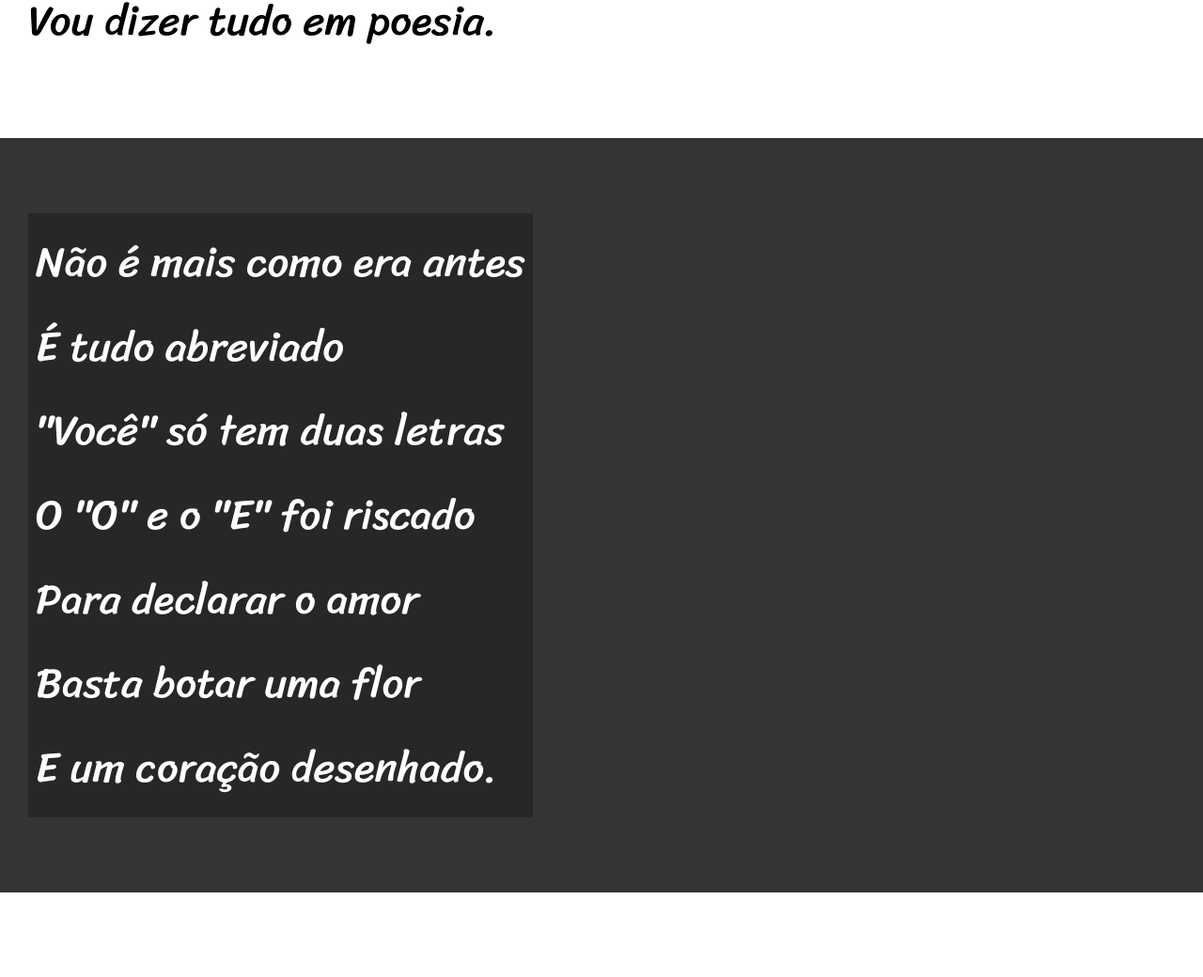
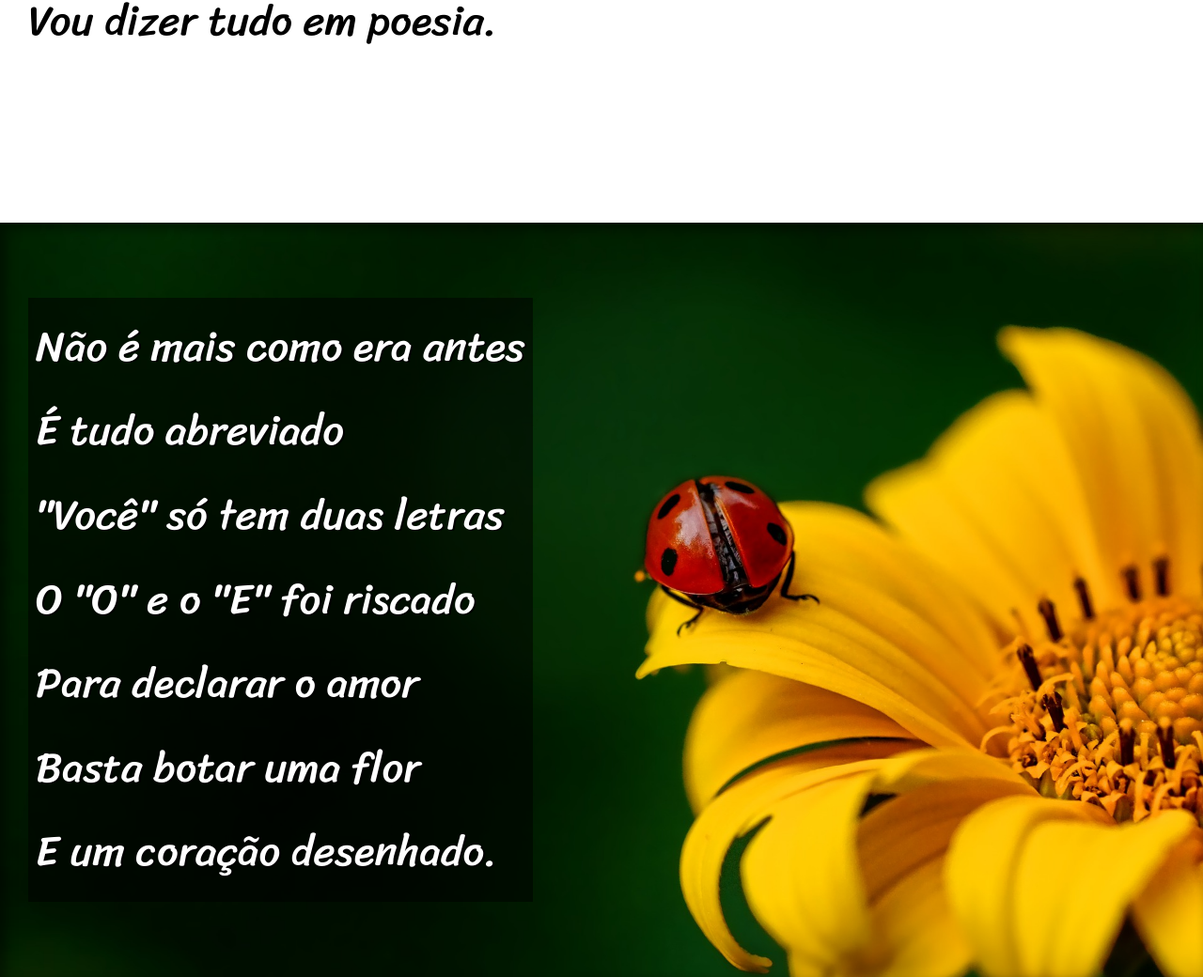
Before and after one commit to lmfrigerio/html-css, a plain HTML site: page desafios/d012/index.html in a window 1280 px wide. Shown: the part 872-1912 px from the top of the page at 94% size. Drawn offline with Linux system fonts and the light colour scheme.

Commit message:
Projeto cordel finalizado

```diff
--- a/desafios/d012/estilo/style.css
+++ b/desafios/d012/estilo/style.css
@@ -47,6 +47,10 @@ header a {
     font-weight: bold;
 }
 
+header p:hover {
+    text-decoration: underline;
+}
+
 section {
     padding-top: 10vh;
     padding-bottom: 10vh;
@@ -57,6 +61,10 @@ section {
 
 }
 
+section p {
+    padding-bottom: 2em;
+}
+
 section.normal {
     background-color: white;
     color: black;
@@ -65,12 +73,29 @@ section.normal {
 section.imagem {
     background-color: rgb(53, 52, 52);
     color: white;
+    box-shadow: inset 6px 6px 13px 0px rgba(0, 0, 0, 0.487);
+    background-size: cover;
+    background-attachment: fixed;
 }
 
 section.imagem > p {
    display: inline-block;
    padding: 8px;
-    background-color: rgba(0, 0, 0, 0.253);
+   background-color: rgba(0, 0, 0, 0.514);
+   text-shadow: 2px 1px 0px black;
+}
+
+section#img1 {
+    background-image: url('../imagens/background001.jpg');
+    background-position: right center;
+
+
+}
+
+section#img2 {
+    background-image: url('../imagens/background002.jpg');
+
+
 }
 
 footer {
--- a/desafios/d012/index.html
+++ b/desafios/d012/index.html
@@ -30,7 +30,7 @@
         </p>
     </section>
 
-     <section class="imagem">
+     <section class="imagem" id="img1">
         <p>
             Não é mais como era antes <br>
             É tudo abreviado <br>
@@ -64,7 +64,7 @@
         </p>
     </section>
 
-    <section class="imagem">
+    <section class="imagem" id="img2">
         <p>
             Tenho saudade das cartas <br>
             Escritas com a própria mão <br>
```
